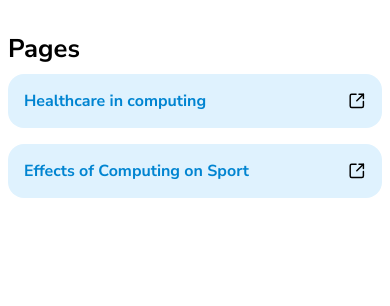
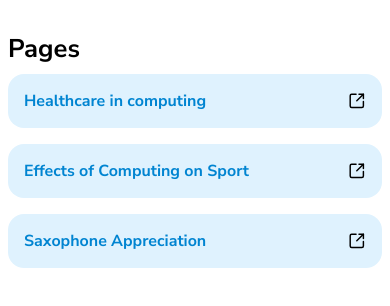
Before and after one commit to o-prosser/progblack-applications-computing, a plain HTML site: page index.html in a window 390 px wide. Shown: the part 498-804 px from the top of the page. Drawn offline with Linux system fonts and the light colour scheme.

Commit message:
Add saxophone appreciation

```diff
--- a/index.html
+++ b/index.html
@@ -176,6 +176,30 @@
             <path d="M15 3h6v6" />
           </svg>
         </li>
+        <li class="page">
+          <a
+            href="https://willlennox.github.io/progblackpracticals/website/bestinstrument.html"
+            >Saxophone Appreciation</a
+          >
+          <svg
+            xmlns="http://www.w3.org/2000/svg"
+            width="24"
+            height="24"
+            viewBox="0 0 24 24"
+            fill="none"
+            stroke="currentColor"
+            stroke-width="2"
+            stroke-linecap="round"
+            stroke-linejoin="round"
+            class="lucide lucide-square-arrow-out-up-right-icon lucide-square-arrow-out-up-right"
+          >
+            <path
+              d="M21 13v6a2 2 0 0 1-2 2H5a2 2 0 0 1-2-2V5a2 2 0 0 1 2-2h6"
+            />
+            <path d="m21 3-9 9" />
+            <path d="M15 3h6v6" />
+          </svg>
+        </li>
       </ul>
     </main>
   </body>
```
